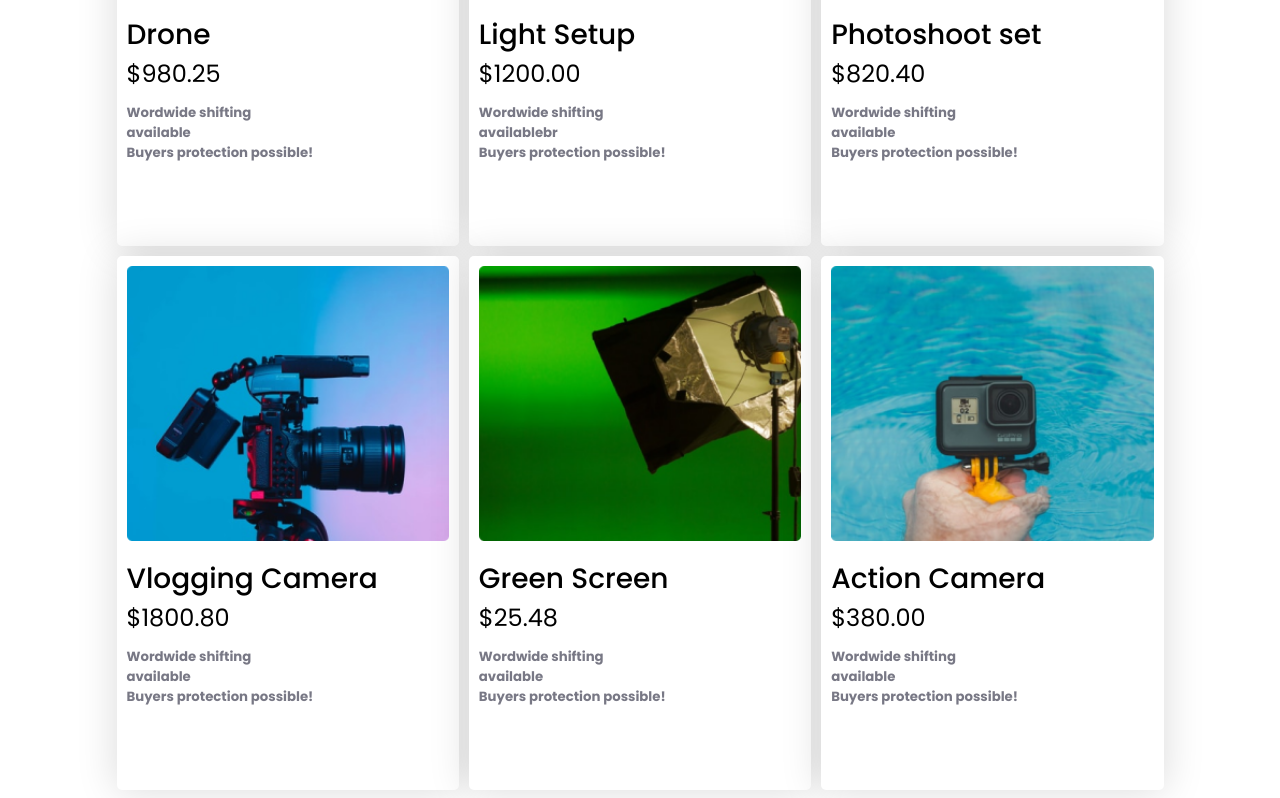
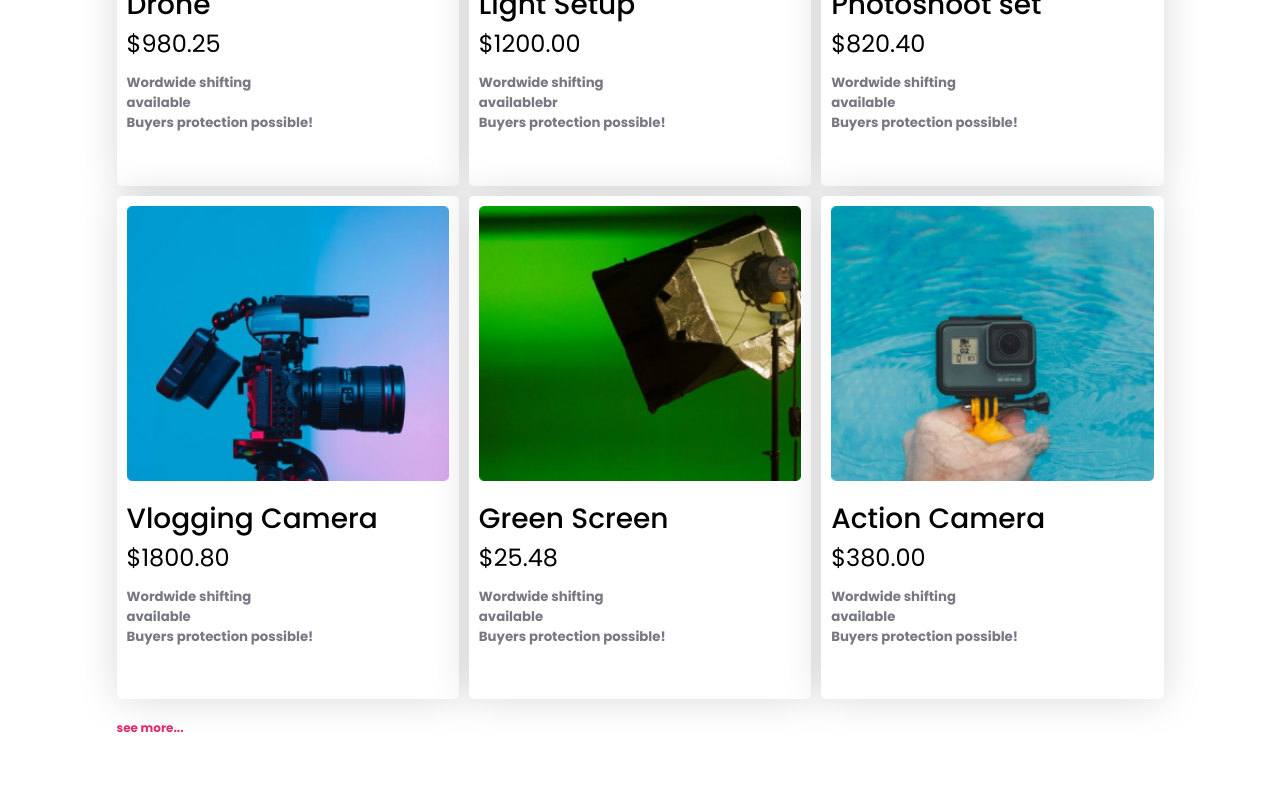
Before and after one commit to sanjoynath-coder/influencer-gear-main, a plain HTML site: page index.html in a window 1280 px wide. Shown: the part 1792-2590 px from the top of the page. Drawn offline with Linux system fonts and the light colour scheme.

Commit message:
added the see more options

```diff
--- a/index.html
+++ b/index.html
@@ -29,7 +29,7 @@
                     Influencer</H2>
                 <P class="banner-description">Lorem ipsum dolor sit amet, consectetur adipiscing elit. Sem <br>
                     vestibulum sed scelerisque eros. Lectus faucibus.</P>
-                <a href="google.com"><button class="btn-primary">Preebook now</button></a>
+                <a href="https://www.google.com/" target="_blank"><button class="btn-primary">Preebook now</button></a>
             </div>
             <div class="banner-image-container">
                 <img src="images/main-camera.png" alt="main camara">
@@ -119,7 +119,11 @@
 available <br>
         Buyers protection possible!</h5>
 </div>
+<div class="see-more">
+    <h2>see more...</h2>
+</div>
  </div>
+
     </main>
     <footer>
 
--- a/styles/styles.css
+++ b/styles/styles.css
@@ -195,6 +195,13 @@ margin:0px;
 margin-top: 12px;
 }
 
+.see-more{
+    /* border:1px solid red; */
+    font-size:0.5rem;
+    font-weight: 600;
+    color:#E02C6D;
+}
+
 /* responsive media query */
 
 @media screen and (max-width:576px) {
```
